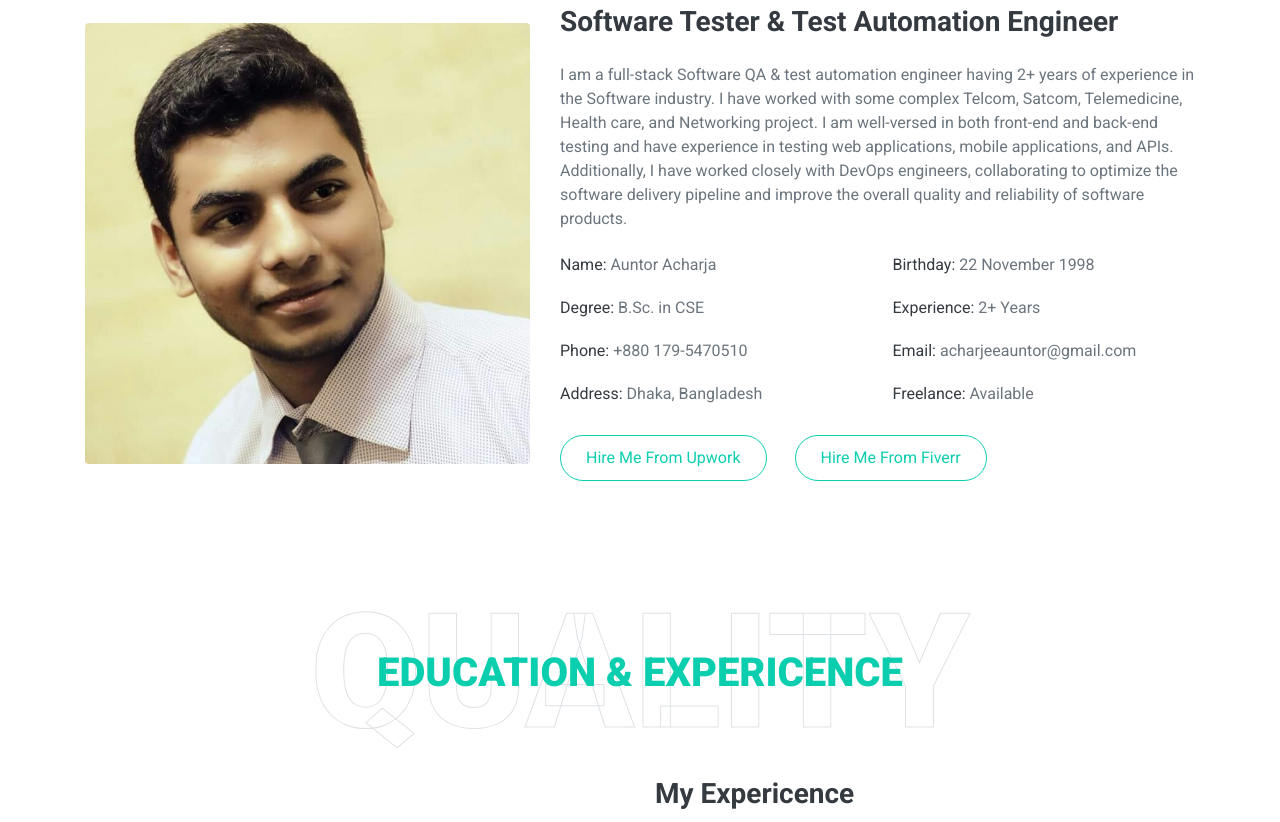
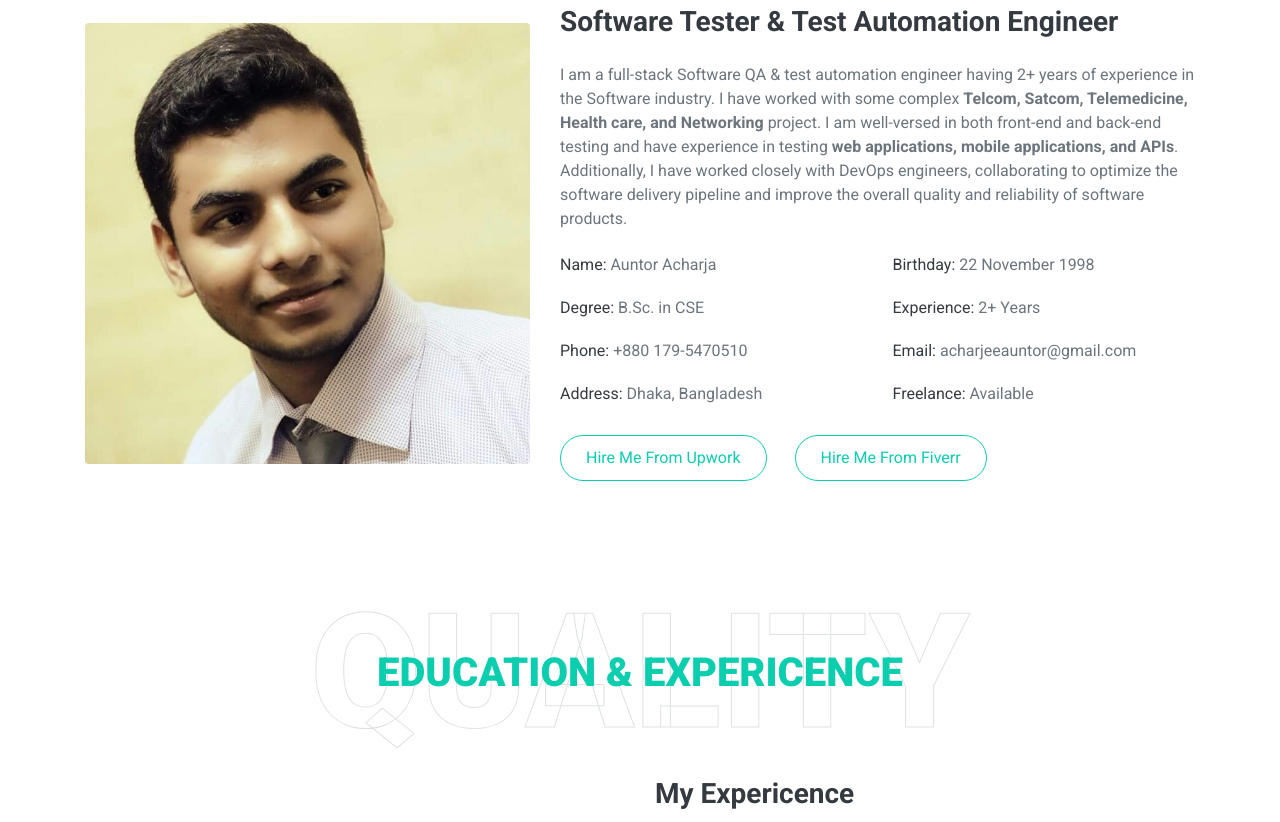
Before and after one commit to acharjeeauntor/acharjeeauntor.github.io, a plain HTML site: page index.html in a window 1280 px wide. Shown: the part 1091-1913 px from the top of the page. Drawn offline with nearby package versions, Linux system fonts and the light colour scheme.

Commit message:
Update on intro

```diff
--- a/index.html
+++ b/index.html
@@ -88,7 +88,7 @@
                 </div>
                 <div class="col-lg-7">
                     <h3 class="mb-4">Software Tester & Test Automation Engineer</h3>
-                    <p>I am a full-stack Software QA & test automation engineer having 2+ years of experience in the Software industry. I have worked with some complex Telcom, Satcom, Telemedicine, Health care, and Networking project. I am well-versed in both front-end and back-end testing and have experience in testing web applications, mobile applications, and APIs. Additionally, I have worked closely with DevOps engineers, collaborating to optimize the software delivery pipeline and improve the overall quality and reliability of software products.</p>
+                    <p>I am a full-stack Software QA & test automation engineer having 2+ years of experience in the Software industry. I have worked with some complex <b>Telcom, Satcom, Telemedicine, Health care, and Networking </b>project. I am well-versed in both front-end and back-end testing and have experience in testing <b>web applications, mobile applications, and APIs</b>. Additionally, I have worked closely with DevOps engineers, collaborating to optimize the software delivery pipeline and improve the overall quality and reliability of software products.</p>
                     <div class="row mb-3">
                         <div class="col-sm-6 py-2"><h6>Name: <span class="text-secondary">Auntor Acharja</span></h6></div>
                         <div class="col-sm-6 py-2"><h6>Birthday: <span class="text-secondary">22 November 1998</span></h6></div>
```
